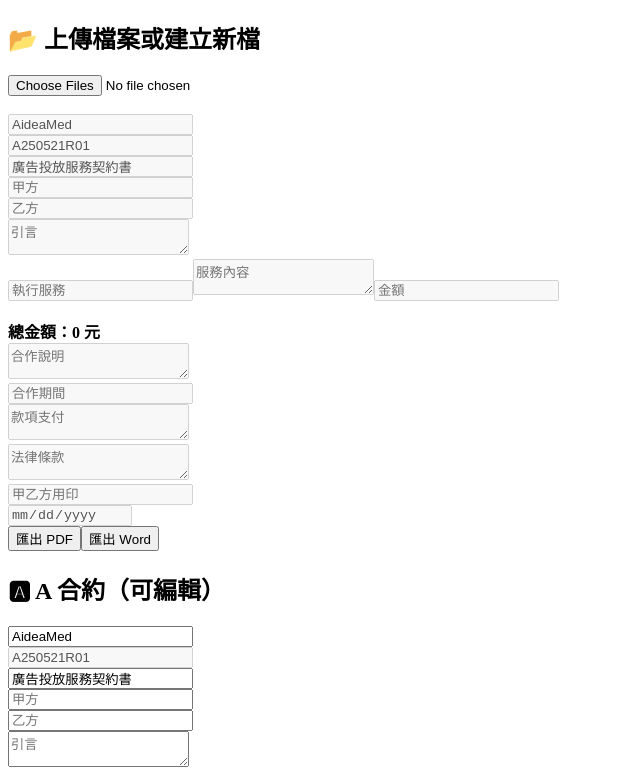
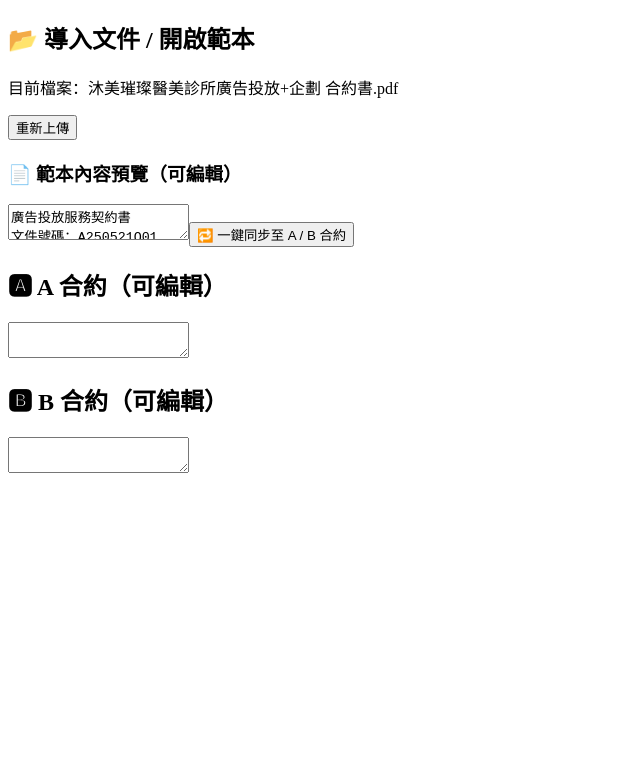
Before and after one commit to foreveremay/ab_project-demo, a React (Vite) app: page / in a window 1280 px wide. Shown: the top 769 px of the page, without its empty margins (0-640 px from the left). Built offline with nearby package versions, Linux system fonts and the light colour scheme.

Commit message:
Add files via upload

```diff
--- a/index.html
+++ b/index.html
@@ -1,9 +1,10 @@
 
 <!DOCTYPE html>
-<html>
+<html lang="zh">
   <head>
     <meta charset="UTF-8" />
-    <title>AB 合約工具</title>
+    <meta name="viewport" content="width=device-width, initial-scale=1.0" />
+    <title>AB 合約工具 - 預覽同步版</title>
   </head>
   <body>
     <div id="root"></div>
--- a/package.json
+++ b/package.json
@@ -1,6 +1,6 @@
 
 {
-  "name": "ab-contract-fixexport",
+  "name": "ab-contract-preview-ui",
   "version": "1.0.0",
   "scripts": {
     "dev": "vite",
@@ -8,10 +8,8 @@
     "preview": "vite preview"
   },
   "dependencies": {
-    "jspdf": "^2.5.1",
     "react": "^18.2.0",
-    "react-dom": "^18.2.0",
-    "file-saver": "^2.0.5"
+    "react-dom": "^18.2.0"
   },
   "devDependencies": {
     "@vitejs/plugin-react": "^4.0.0",
--- /dev/null
+++ b/src/ContractInterfacePreview.jsx
@@ -0,0 +1,53 @@
+import { useState } from "react";
+
+export default function ContractInterfacePreview() {
+  const [filename, setFilename] = useState("沐美璀璨醫美診所廣告投放+企劃 合約書.pdf");
+  const [syncedContent, setSyncedContent] = useState(`廣告投放服務契約書\n文件號碼：A250521Q01\n本契約由甲方與乙方共同簽訂，目的為提供Facebook與IG數位廣告投放及品牌策劃等服務。\n服務項目：\n1. Facebook 廣告投放 - 660,000 元\n2. 廣告服務費 - 99,000 元\n3. IG視覺與策略 - 240,000 元\n合計（未稅）：999,000 元\n營業稅（5%）：49,950 元\n含稅總金額：1,048,950 元`);
+  const [contentA, setContentA] = useState("");
+  const [contentB, setContentB] = useState("");
+
+  const handleSync = () => {
+    setContentA(syncedContent);
+    setContentB(syncedContent);
+  };
+
+  return (
+    <div className="grid grid-cols-3 gap-4 p-6">
+      <div className="bg-gray-100 p-4 rounded-xl overflow-auto">
+        <h2 className="font-bold text-lg mb-3">📂 導入文件 / 開啟範本</h2>
+        <p className="text-sm mb-2">目前檔案：{filename}</p>
+        <button className="mb-4 px-3 py-1 bg-blue-500 text-white rounded">重新上傳</button>
+        <h3 className="font-semibold mt-4 mb-2">📄 範本內容預覽（可編輯）</h3>
+        <textarea
+          className="w-full p-2 border rounded h-[400px] text-sm"
+          value={syncedContent}
+          onChange={(e) => setSyncedContent(e.target.value)}
+        />
+        <button
+          className="mt-3 px-4 py-2 bg-green-600 text-white rounded"
+          onClick={handleSync}
+        >
+          🔁 一鍵同步至 A / B 合約
+        </button>
+      </div>
+
+      <div className="bg-blue-50 p-4 rounded-xl">
+        <h2 className="font-bold text-lg mb-3">🅰 A 合約（可編輯）</h2>
+        <textarea
+          className="w-full h-[450px] p-2 border rounded"
+          value={contentA}
+          onChange={(e) => setContentA(e.target.value)}
+        />
+      </div>
+
+      <div className="bg-green-50 p-4 rounded-xl">
+        <h2 className="font-bold text-lg mb-3">🅱 B 合約（可編輯）</h2>
+        <textarea
+          className="w-full h-[450px] p-2 border rounded"
+          value={contentB}
+          onChange={(e) => setContentB(e.target.value)}
+        />
+      </div>
+    </div>
+  );
+}
--- a/src/main.jsx
+++ b/src/main.jsx
@@ -1,9 +1,10 @@
+
 import React from "react";
 import ReactDOM from "react-dom/client";
-import ContractEditor from "./ContractEditor";
+import ContractInterfacePreview from "./ContractInterfacePreview";
 
 ReactDOM.createRoot(document.getElementById("root")).render(
   <React.StrictMode>
-    <ContractEditor />
+    <ContractInterfacePreview />
   </React.StrictMode>
 );
```
